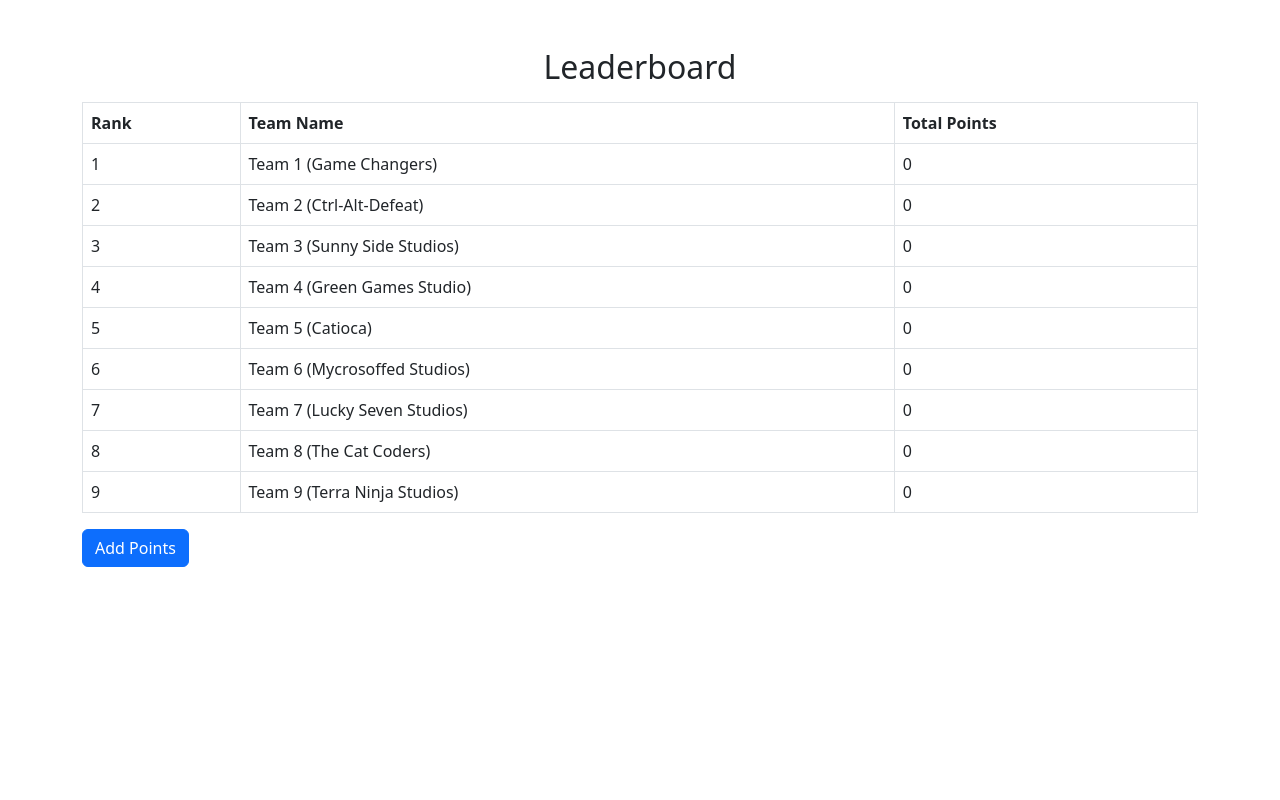
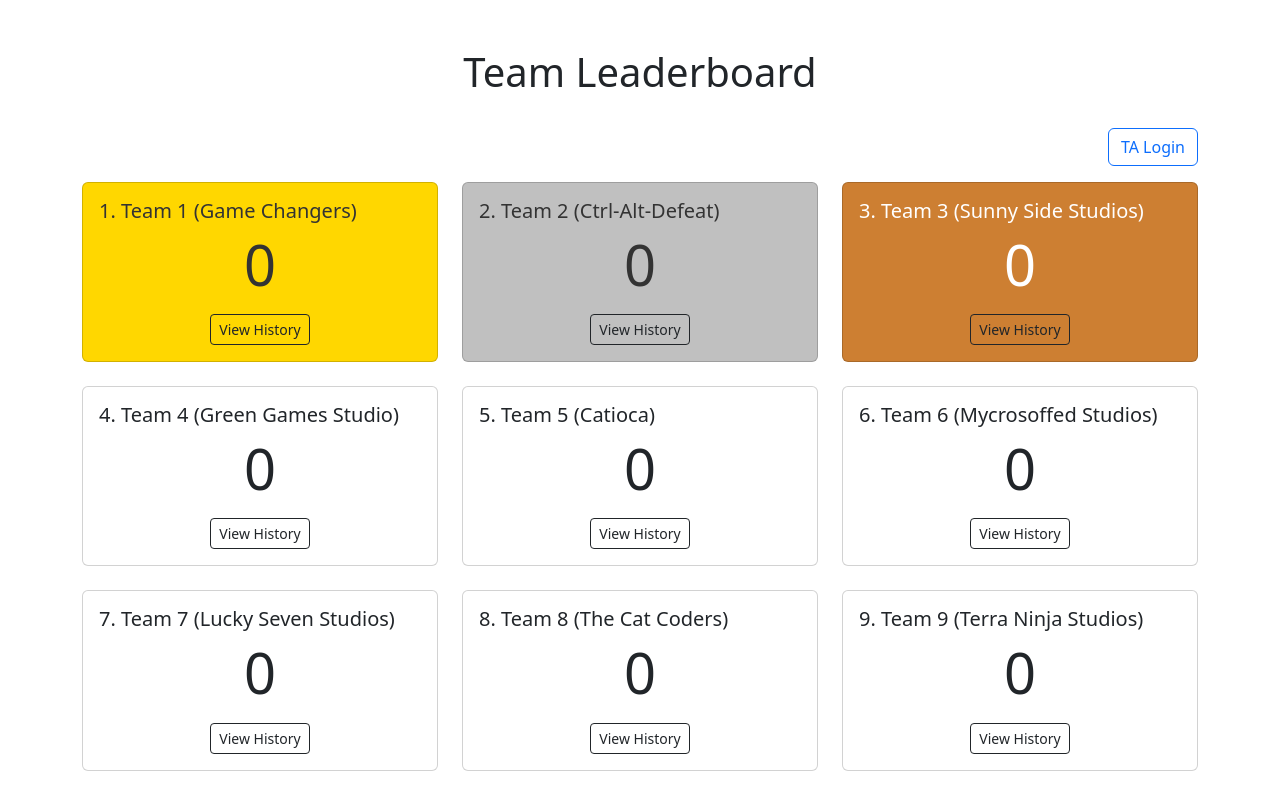
Before and after one commit to jaddenki/camp-coolness-counter, a Flask app: page / in a window 1280 px wide. Run offline with Flask 3, Linux system fonts and the light colour scheme; data comes from the database, SQL or seed files in the repository; both versions use the stored data as it was after the commit.

Commit message:
minimalistic set-up

```diff
--- a/app.py
+++ b/app.py
@@ -1,16 +1,27 @@
-from flask import Flask, render_template, request, redirect, url_for, session
+from flask import Flask, render_template, request, redirect, url_for, session, flash
 import sqlite3
+from datetime import datetime
 
 app = Flask(__name__)
 app.secret_key = 'your_secret_key'
 TA_CODE = '1234'
 
-# Add enumerate to the template context
+TEAMS = [
+    "Team 1 (Game Changers)",
+    "Team 2 (Ctrl-Alt-Defeat)",
+    "Team 3 (Sunny Side Studios)",
+    "Team 4 (Green Games Studio)",
+    "Team 5 (Catioca)",
+    "Team 6 (Mycrosoffed Studios)",
+    "Team 7 (Lucky Seven Studios)",
+    "Team 8 (The Cat Coders)",
+    "Team 9 (Terra Ninja Studios)"
+]
+
 @app.context_processor
 def utility_processor():
     return dict(enumerate=enumerate)
 
-# Initialize database
 def init_db():
     with sqlite3.connect('points.db') as conn:
         c = conn.cursor()
@@ -25,6 +36,10 @@ def init_db():
                      reason TEXT,
                      timestamp DATETIME DEFAULT CURRENT_TIMESTAMP,
                      FOREIGN KEY (team_id) REFERENCES teams (id))''')
+
+        for team_name in TEAMS:
+            c.execute("INSERT OR IGNORE INTO teams (name, total_points) VALUES (?, 0)", (team_name,))
+
         conn.commit()
 
 @app.route('/')
@@ -35,6 +50,23 @@ def leaderboard():
         teams = c.fetchall()
     return render_template('leaderboard.html', teams=teams)
 
+@app.route('/team_history/<int:team_id>')
+def team_history(team_id):
+    with sqlite3.connect('points.db') as conn:
+        c = conn.cursor()
+        c.execute("SELECT name FROM teams WHERE id = ?", (team_id,))
+        team_name = c.fetchone()[0]
+
+        c.execute("""
+            SELECT points, reason, timestamp
+            FROM points
+            WHERE team_id = ?
+            ORDER BY timestamp DESC
+        """, (team_id,))
+        history = c.fetchall()
+
+    return render_template('team_history.html', team_name=team_name, history=history)
+
 @app.route('/login', methods=['GET', 'POST'])
 def login():
     if request.method == 'POST':
@@ -42,6 +74,8 @@ def login():
         if ta_code == TA_CODE:
             session['is_ta'] = True
             return redirect(url_for('add_points'))
+        else:
+            flash('Invalid TA code', 'danger')
     return render_template('login.html')
 
 @app.route('/logout')
@@ -56,13 +90,14 @@ def add_points():
 
     with sqlite3.connect('points.db') as conn:
         c = conn.cursor()
-        c.execute("SELECT id, name FROM teams")
+        c.execute("SELECT id, name FROM teams ORDER BY name")
         teams = c.fetchall()
 
     if request.method == 'POST':
         team_id = request.form['team_id']
         points = int(request.form['points'])
         reason = request.form['reason']
+
         with sqlite3.connect('points.db') as conn:
             c = conn.cursor()
             c.execute("INSERT INTO points (team_id, points, reason) VALUES (?, ?, ?)",
@@ -70,6 +105,8 @@ def add_points():
             c.execute("UPDATE teams SET total_points = total_points + ? WHERE id = ?",
                       (points, team_id))
             conn.commit()
+
+        flash(f'Added {points} points successfully!', 'success')
         return redirect(url_for('leaderboard'))
 
     return render_template('add_points.html', teams=teams)
--- a/templates/leaderboard.html
+++ b/templates/leaderboard.html
@@ -3,29 +3,74 @@
 <head>
     <meta charset="UTF-8">
     <meta name="viewport" content="width=device-width, initial-scale=1.0">
-    <title>Leaderboard</title>
+    <title>team leaderboard</title>
     <link rel="stylesheet" href="https://cdn.jsdelivr.net/npm/bootstrap@5.3.0/dist/css/bootstrap.min.css">
+    <style>
+        .team-card {
+            transition: transform 0.3s;
+        }
+        .team-card:hover {
+            transform: translateY(-5px);
+            box-shadow: 0 10px 20px rgba(0,0,0,0.1);
+        }
+        .rank-1 {
+            background-color: gold;
+            color: #333;
+        }
+        .rank-2 {
+            background-color: silver;
+            color: #333;
+        }
+        .rank-3 {
+            background-color: #cd7f32;
+            color: white;
+        }
+    </style>
 </head>
-<body class="container mt-5">
-    <h2 class="text-center">Leaderboard</h2>
-    <table class="table table-bordered mt-3">
-        <thead>
-            <tr>
-                <th>Rank</th>
-                <th>Team Name</th>
-                <th>Total Points</th>
-            </tr>
-        </thead>
-        <tbody>
+<body>
+    <div class="container mt-5">
+        {% with messages = get_flashed_messages(with_categories=true) %}
+            {% if messages %}
+                {% for category, message in messages %}
+                    <div class="alert alert-{{ category }}">{{ message }}</div>
+                {% endfor %}
+            {% endif %}
+        {% endwith %}
+
+        <div class="row mb-4">
+            <div class="col">
+                <h1 class="text-center">Team Leaderboard</h1>
+            </div>
+        </div>
+
+        <div class="row mb-3">
+            <div class="col text-end">
+                {% if session.get('is_ta') %}
+                    <a href="{{ url_for('add_points') }}" class="btn btn-primary">Add Points</a>
+                    <a href="{{ url_for('logout') }}" class="btn btn-outline-secondary">Logout</a>
+                {% else %}
+                    <a href="{{ url_for('login') }}" class="btn btn-outline-primary">TA Login</a>
+                {% endif %}
+            </div>
+        </div>
+
+        <div class="row row-cols-1 row-cols-md-3 g-4">
             {% for i, team in enumerate(teams, start=1) %}
-            <tr>
-                <td>{{ i }}</td>
-                <td>{{ team[1] }}</td>
-                <td>{{ team[2] }}</td>
-            </tr>
+            <div class="col">
+                <div class="card h-100 team-card {% if i == 1 %}rank-1{% elif i == 2 %}rank-2{% elif i == 3 %}rank-3{% endif %}">
+                    <div class="card-body">
+                        <h5 class="card-title">{{ i }}. {{ team[1] }}</h5>
+                        <p class="card-text display-4 text-center">{{ team[2] }}</p>
+                        <div class="text-center">
+                            <a href="{{ url_for('team_history', team_id=team[0]) }}" class="btn btn-sm btn-outline-dark">View History</a>
+                        </div>
+                    </div>
+                </div>
+            </div>
             {% endfor %}
-        </tbody>
-    </table>
-    <a href="/add_points" class="btn btn-primary">Add Points</a>
+        </div>
+    </div>
+
+    <script src="https://cdn.jsdelivr.net/npm/bootstrap@5.3.0/dist/js/bootstrap.bundle.min.js"></script>
 </body>
 </html>
```
Also changed, not shown: templates/add_points.html (+24 -8 lines), templates/login.html (+34 -14 lines), templates/team_history.html (added, +48 -0 lines), points.db.
